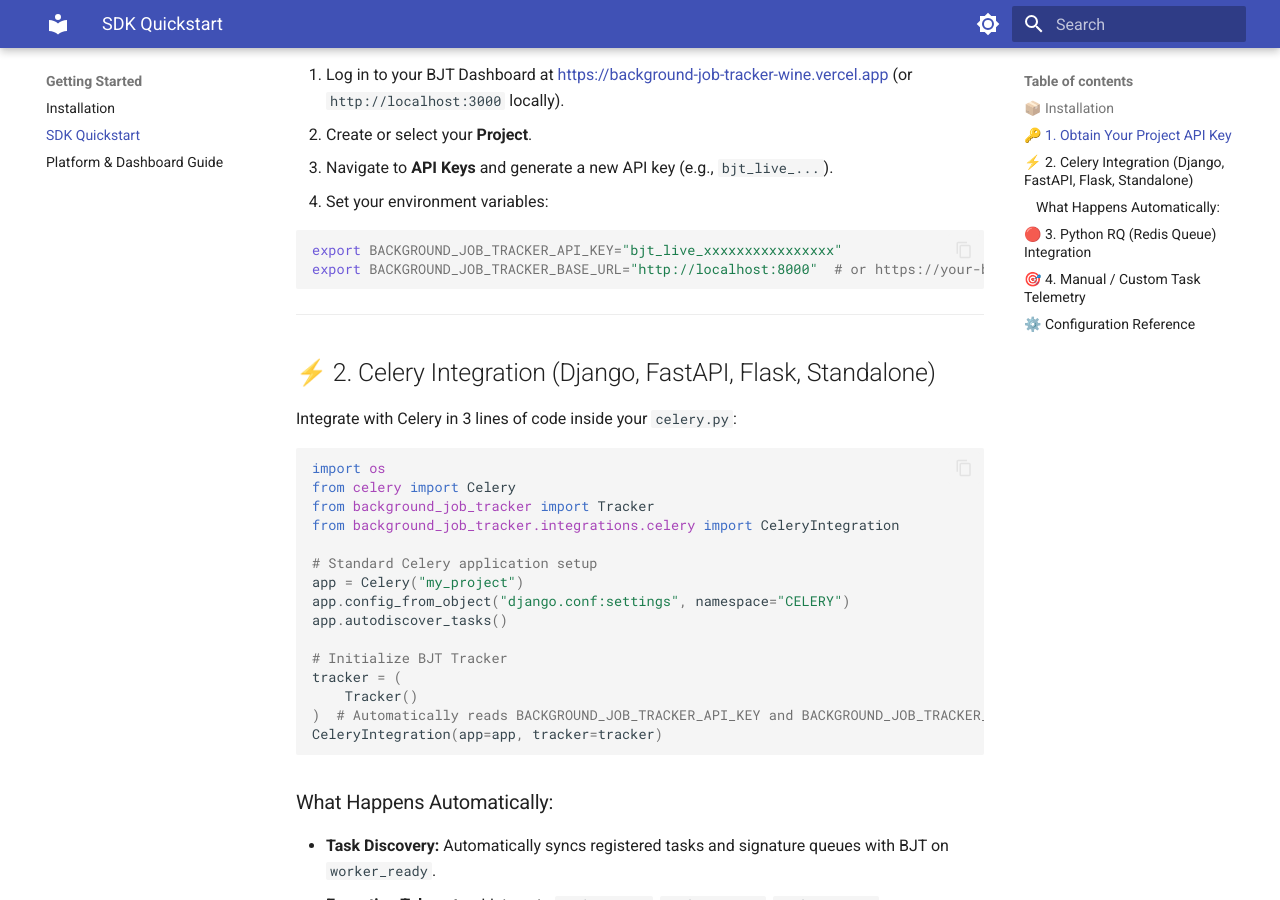
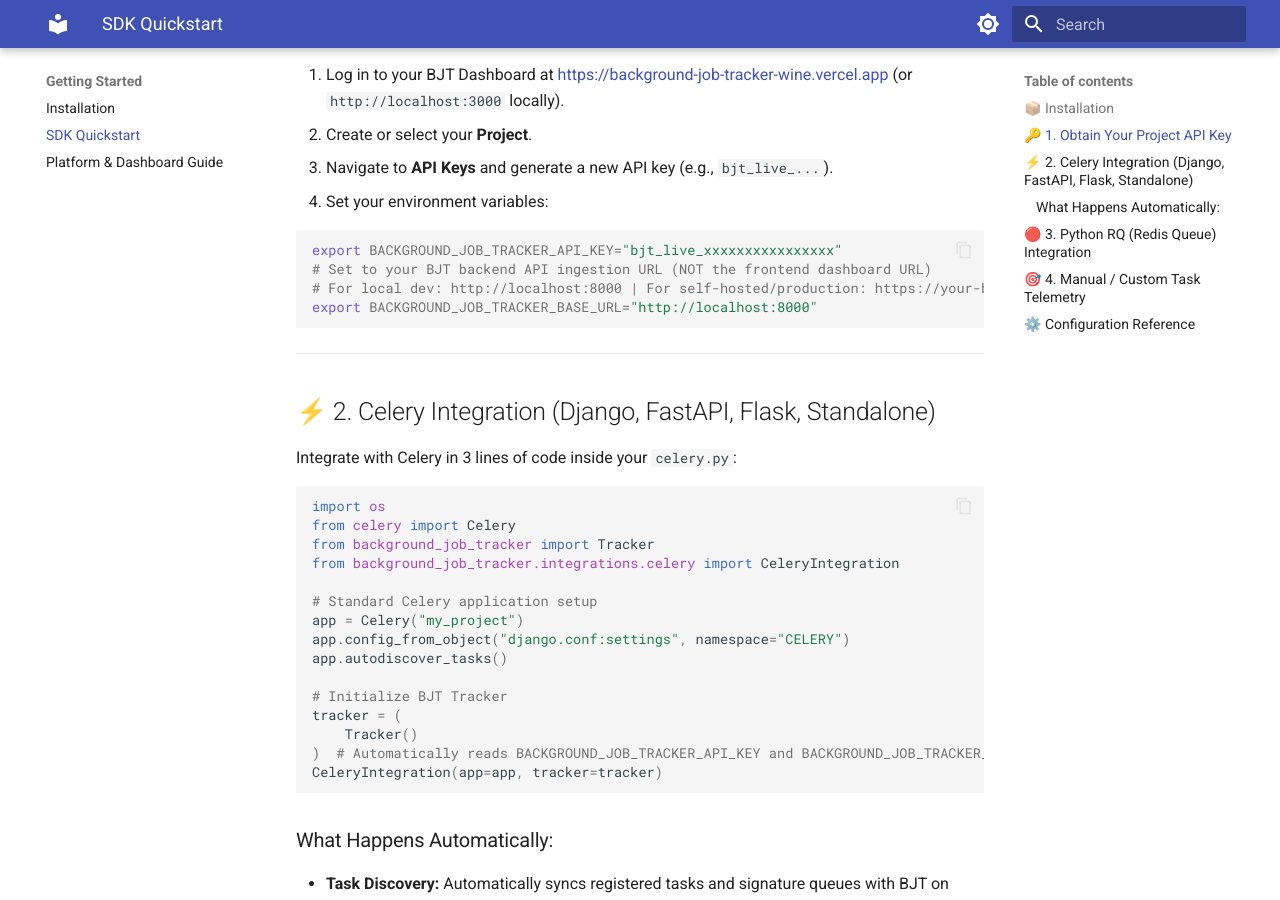
Before and after one commit to Vishwajit-Herma/background-job-tracker, an MkDocs documentation site: the page built from docs/getting-started/sdk-quickstart.md, in a window 1280 px wide and 900 px high, scrolled down 885 px. Built offline with MkDocs 1.6.1 and Material for MkDocs 9.7.7, drawn with Linux system fonts in a browser that asks for light colours; some of the changed text lies outside the part shown.

Commit message:
docs: clarify backend base_url and update Python 3.8-3.14 support

````diff
--- a/docs/getting-started/sdk-quickstart.md
+++ b/docs/getting-started/sdk-quickstart.md
@@ -42,7 +42,9 @@
 
 ```bash
 export BACKGROUND_JOB_TRACKER_API_KEY="bjt_live_xxxxxxxxxxxxxxxx"
-export BACKGROUND_JOB_TRACKER_BASE_URL="http://localhost:8000"  # or https://your-bjt-api.example.com
+# Set to your BJT backend API ingestion URL (NOT the frontend dashboard URL)
+# For local dev: http://localhost:8000 | For self-hosted/production: https://your-bjt-api.example.com
+export BACKGROUND_JOB_TRACKER_BASE_URL="http://localhost:8000"
 ```
 
 ---
@@ -150,7 +152,7 @@
 | Option | Environment Variable | Default | Description |
 |---|---|---|---|
 | `api_key` | `BACKGROUND_JOB_TRACKER_API_KEY` | *Required* | Project API key. |
-| `base_url` | `BACKGROUND_JOB_TRACKER_BASE_URL` | `http://localhost:8000` | Ingestion API base URL. |
+| `base_url` | `BACKGROUND_JOB_TRACKER_BASE_URL` | `http://localhost:8000` | Backend API ingestion URL (e.g. `http://localhost:8000` for local dev or `https://your-bjt-api.example.com` for production). Must point to the backend API, not the frontend. |
 | `batch_size` | `batch_size` | `100` | Max batch size before flushing to API. |
 | `flush_interval` | `flush_interval` | `5.0` | Max interval (seconds) before flushing. |
 | `max_queue_size`| `max_queue_size` | `10000` | In-memory queue limit for safe drop under disconnection. |
````
Also changed, not shown: README.md (+1 -57 lines), 1 other file.
